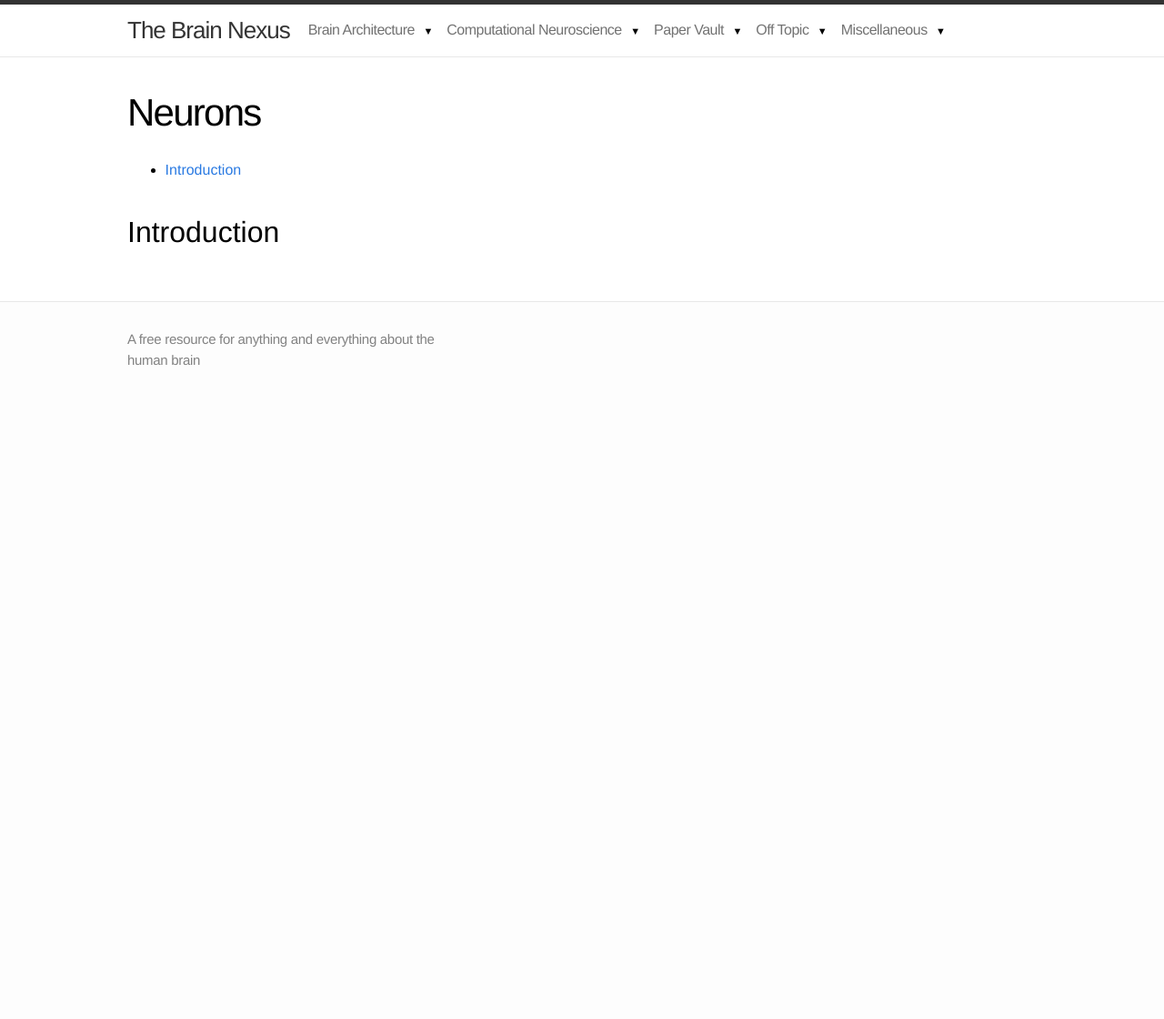
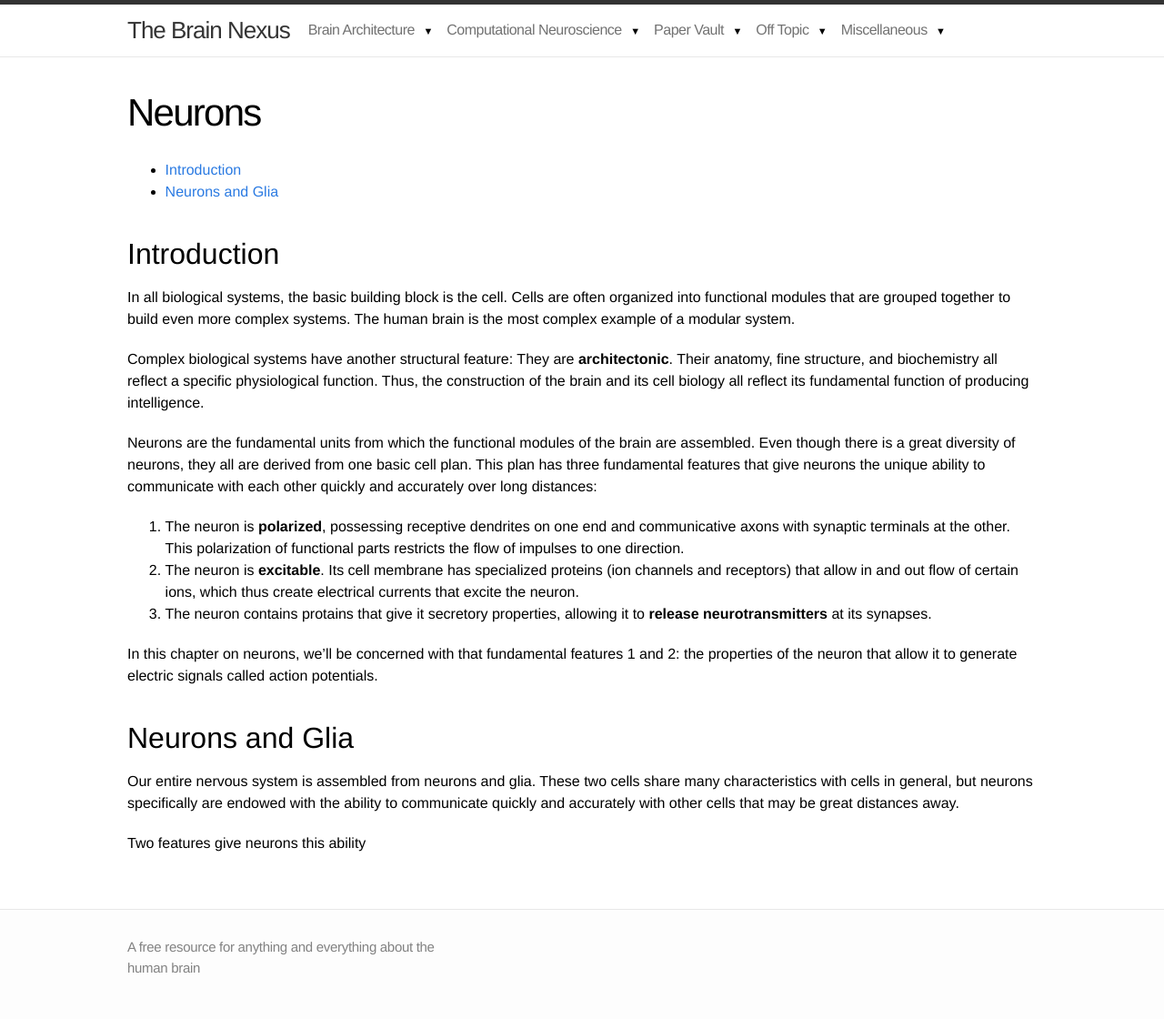
Before and after one commit to mdelsole/brain-nexus, a Jekyll site: the page built from brain-architecture/neurons/index.markdown, in a window 1280 px wide. Shown: the whole page at 91% size. Built offline with Jekyll 4.4.1, drawn with Linux system fonts in a browser that asks for light colours; before the commit the page ends 900 px from its top, so only the background shows below that.

Commit message:
neurons introduction

```diff
--- a/brain-architecture/neurons/index.markdown
+++ b/brain-architecture/neurons/index.markdown
@@ -14,3 +14,21 @@ tags: []
 {:toc}
 
 # Introduction
+
+In all biological systems, the basic building block is the cell. Cells are often organized into functional modules that are grouped together to build even more complex systems. The human brain is the most complex example of a modular system.
+
+Complex biological systems have another structural feature: They are **architectonic**. Their anatomy, fine structure, and biochemistry all reflect a specific physiological function. Thus, the construction of the brain and its cell biology all reflect its fundamental function of producing intelligence.
+
+Neurons are the fundamental units from which the functional modules of the brain are assembled. Even though there is a great diversity of neurons, they all are derived from one basic cell plan. This plan has three fundamental features that give neurons the unique ability to communicate with each other quickly and accurately over long distances:
+
+1. The neuron is **polarized**, possessing receptive dendrites on one end and communicative axons with synaptic terminals at the other. This polarization of functional parts restricts the flow of impulses to one direction.
+2. The neuron is **excitable**. Its cell membrane has specialized proteins (ion channels and receptors) that allow in and out flow of certain ions, which thus create electrical currents that excite the neuron.
+3. The neuron contains protains that give it secretory properties, allowing it to **release neurotransmitters** at its synapses.
+
+In this chapter on neurons, we'll be concerned with that fundamental features 1 and 2: the properties of the neuron that allow it to generate electric signals called action potentials.
+
+# Neurons and Glia
+
+Our entire nervous system is assembled from neurons and glia. These two cells share many characteristics with cells in general, but neurons specifically are endowed with the ability to communicate quickly and accurately with other cells that may be great distances away.
+
+Two features give neurons this ability
```
